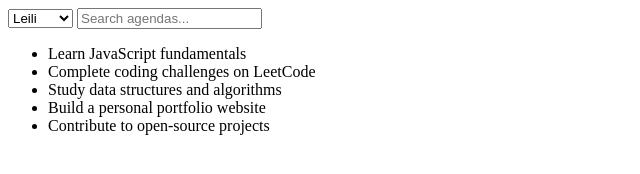
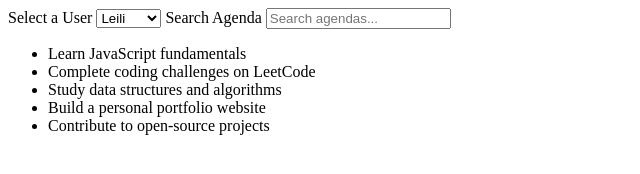
Before and after one commit to leiliheidarishizari/Space-Repetition-Tracker, a plain HTML site: page index.html in a window 1280 px wide. Shown: the whole page, without its empty margins (0-640 px from the left). Drawn offline with Linux system fonts and the light colour scheme.

Commit message:
Improving the index.html and script.js files

```diff
--- a/index.html
+++ b/index.html
@@ -1,15 +1,28 @@
 <!DOCTYPE html>
-<html>
+<html lang="en">
   <head>
+    <meta charset="UTF-8">
+    <meta name="viewport" content="width=device-width, initial-scale=1.0">
+    <title>Spaced Repetition Tracker</title>
     <script type="module" src="script.js"></script>
   </head>
   <body>
-    <select id="userDropdown">
-      <!-- User options will be populated here -->
-    </select>
-    <input type="text" id="searchBar" placeholder="Search agendas..." />
-    <ul id="agendaList">
-      <!-- User agendas will be displayed here -->
-    </ul>
+    <main>
+      <section>
+        <!-- Add accessible labels for form elements -->
+        <label for="userDropdown">Select a User</label>
+        <select id="userDropdown" aria-label="Select a user">
+          <!-- User options will be populated here -->
+        </select>
+
+        <label for="searchBar">Search Agenda</label>
+        <input type="text" id="searchBar" placeholder="Search agendas..." aria-label="Search agenda items" />
+
+        <!-- Use aria-live to announce changes in the agenda list dynamically -->
+        <ul id="agendaList" aria-live="polite">
+          <!-- User agendas will be displayed here -->
+        </ul>
+      </section>
+    </main>
   </body>
 </html>
--- a/script.js
+++ b/script.js
@@ -37,6 +37,7 @@ function displayAgenda(userId) {
   } else {
     const message = document.createElement("li");
     message.textContent = "No agenda found for this user.";
+    message.setAttribute('role', 'alert');  // Ensures screen reader announces the message
     agendaList.appendChild(message);
   }
 }
```
